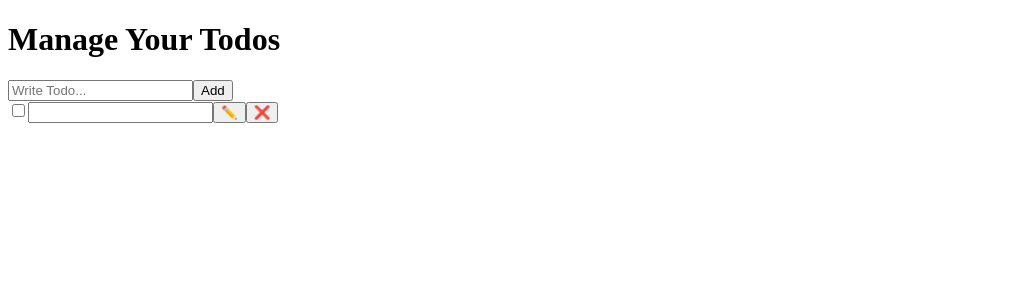
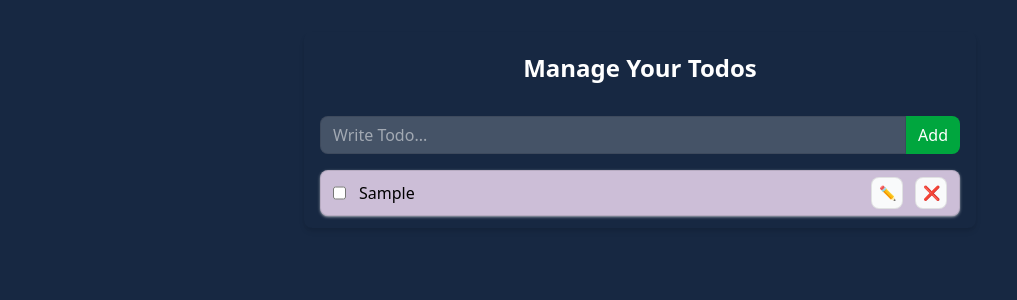
Before and after one commit to Swarup250/Web, a React (Vite) app in the folder dashboard/: page / in a window 1280 px wide. Both pictures are taken after typing "Sample" into the empty fields and a click on the button "Add". Shown: the top 300 px of the page, without its empty margins (0-1017 px from the left). Built offline with nearby package versions, Linux system fonts and the light colour scheme.

Commit message:
Finally the App is Compeleted

```diff
--- /dev/null
+++ b/dashboard/src/Component/ToDo/App.css
@@ -0,0 +1 @@
+@import 'tailwindcss';
--- a/dashboard/src/Component/ToDo/ToDoForm.jsx
+++ b/dashboard/src/Component/ToDo/ToDoForm.jsx
@@ -1,6 +1,6 @@
 import React, { useState } from 'react'
 import { useToDo } from '../Context';
-
+import './App.css';
 function TodoForm() {
 
     const [todo , setTodo] = useState("");
--- a/dashboard/src/Component/ToDo/ToDoItem.jsx
+++ b/dashboard/src/Component/ToDo/ToDoItem.jsx
@@ -1,14 +1,14 @@
 import React, { useState } from 'react'
 import { useToDo } from '../Context';
-
+import './App.css';
 function TodoItem({ todo }) {
 
-    const [isTodoEditable,setIsTodoEditable] = useState();
-    const [todoMsg ,setTodoMsg] = useState();
+    const [isTodoEditable,setIsTodoEditable] = useState(false);
+    const [todoMsg ,setTodoMsg] = useState(todo.todo);
     const {updateTodo ,deleteTodo , toggleCompelete} = useToDo();
 
     const editTodo = () => {
-        updateTodo(todo.id ,{...todo , todo : todoMsg})
+        updateTodo(todo.id, { ...todo, todo: todoMsg });
         setIsTodoEditable(false);
     }
     const toggleCompleted = () =>{
--- a/dashboard/src/Component/ToDo/ToDoList.jsx
+++ b/dashboard/src/Component/ToDo/ToDoList.jsx
@@ -2,7 +2,7 @@ import React,{useEffect, useState} from "react";
 import { ToDoProvider} from "../Context/index";
 import TodoForm from "./ToDoForm";
 import TodoItem from "./ToDoItem";
-
+import './App.css';
 function ToDoList() {
 
     const [todos,setTodos] = useState([])
@@ -16,7 +16,7 @@ function ToDoList() {
     }
 
     const deleteTodo = (id) =>{
-        setTodos((prev) => prev.filter((todo) => todo.id !== todo))
+        setTodos((prev) => prev.filter((todo) => todo.id !== id))
     }
 
     const toggleCompelete = (id) =>{
--- a/dashboard/vite.config.js
+++ b/dashboard/vite.config.js
@@ -4,5 +4,8 @@ import tailwindcss from '@tailwindcss/vite'
 
 // https://vite.dev/config/
 export default defineConfig({
-  plugins: [react(),tailwindcss(),],
+  plugins: [
+    react(),
+    tailwindcss(),
+  ],
 })
```
Also changed, not shown: 1 other file (tests, documents, lock files or other folders).
